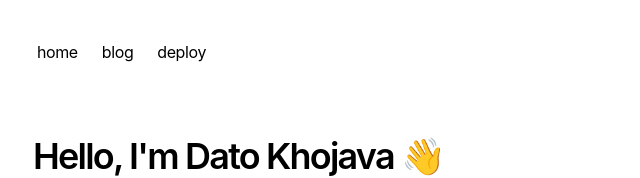
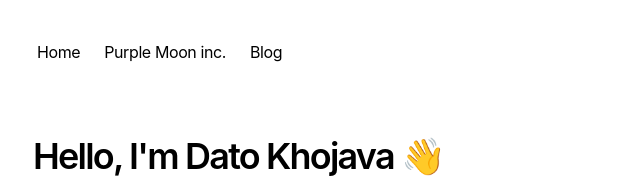
Before and after one commit to DatoKhojava/datokhojava, a Next.js app: page / in a window 1280 px wide. Shown: the top 178 px of the page, without its empty margins (319-959 px from the left). Built offline with nearby package versions, Linux system fonts and the light colour scheme.

Commit message:
navItems update

```diff
--- a/app/components/nav.tsx
+++ b/app/components/nav.tsx
@@ -1,16 +1,16 @@
 import Link from 'next/link'
 
 const navItems = {
-  '/': {
-    name: 'home',
+  "/": {
+    name: "Home",
   },
-  '/blog': {
-    name: 'blog',
+  "/work": {
+    name: "Purple Moon inc.",
   },
-  'https://vercel.com/templates/next.js/portfolio-starter-kit': {
-    name: 'deploy',
+  "/blog": {
+    name: "Blog",
   },
-}
+};
 
 export function Navbar() {
   return (
```
